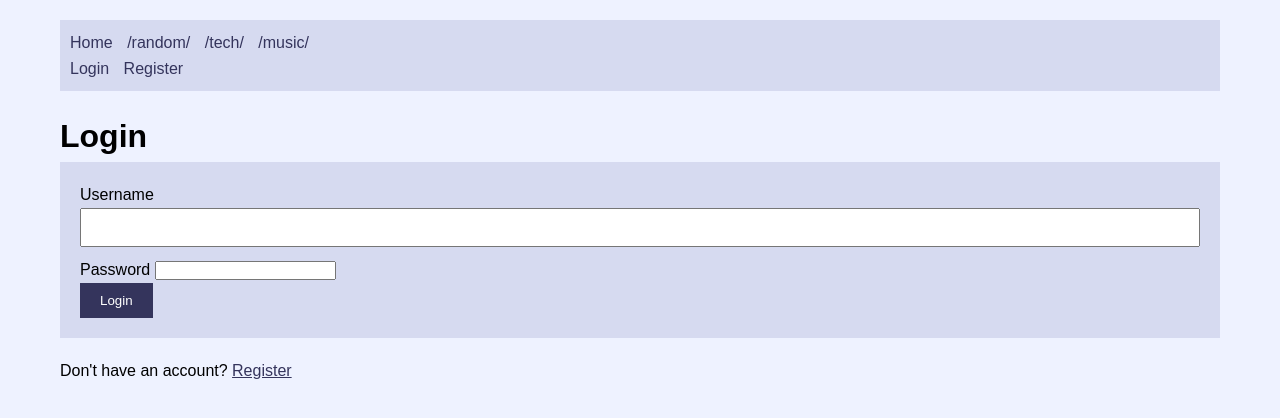
After one commit to KargJonas/yusen, a Flask app: page /login in a window 1280 px wide. The commit adds this page. Shown: the top 418 px of the page. Run offline with Flask 3, Linux system fonts and the light colour scheme.

Commit message:
Added user accounts

```diff
--- a/app/__init__.py
+++ b/app/__init__.py
@@ -1,9 +1,11 @@
 from flask import Flask
 from flask_sqlalchemy import SQLAlchemy
+from flask_login import LoginManager
 from config import Config
 import os
 
 db = SQLAlchemy()
+login_manager = LoginManager()
 
 def create_app():
     app = Flask(__name__)
@@ -13,9 +15,13 @@ def create_app():
     os.makedirs(app.config['UPLOAD_FOLDER'], exist_ok=True)
 
     db.init_app(app)
+    login_manager.init_app(app)
+    login_manager.login_view = 'auth.login'
 
     from app.routes import main
+    from app.auth import auth
     app.register_blueprint(main)
+    app.register_blueprint(auth)
 
     with app.app_context():
         db.create_all()
--- /dev/null
+++ b/app/auth.py
@@ -0,0 +1,69 @@
+from flask import Blueprint, render_template, redirect, url_for, request, flash
+from werkzeug.security import generate_password_hash, check_password_hash
+from flask_login import login_user, logout_user, login_required, current_user
+from app.models import User, db
+from app.models import Board  # For navigation
+
+auth = Blueprint('auth', __name__)
+
+@auth.route('/register', methods=['GET', 'POST'])
+def register():
+    if current_user.is_authenticated:
+        return redirect(url_for('main.index'))
+
+    boards = Board.query.all()  # For navigation
+
+    if request.method == 'POST':
+        username = request.form.get('username')
+        password = request.form.get('password')
+
+        # Simple validation
+        if not username or not password:
+            flash('Please fill all fields')
+            return redirect(url_for('auth.register'))
+
+        if User.query.filter_by(username=username).first():
+            flash('Username already exists')
+            return redirect(url_for('auth.register'))
+
+        user = User(
+            username=username,
+            password=generate_password_hash(password, method='pbkdf2:sha256')
+        )
+
+        db.session.add(user)
+        db.session.commit()
+
+        login_user(user)
+        return redirect(url_for('main.index'))
+
+    return render_template('auth/register.html', boards=boards)
+
+@auth.route('/login', methods=['GET', 'POST'])
+def login():
+    if current_user.is_authenticated:
+        return redirect(url_for('main.index'))
+
+    boards = Board.query.all()  # For navigation
+
+    if request.method == 'POST':
+        username = request.form.get('username')
+        password = request.form.get('password')
+
+        user = User.query.filter_by(username=username).first()
+
+        if not user or not check_password_hash(user.password, password):
+            flash('Please check your login details and try again')
+            return redirect(url_for('auth.login'))
+
+        login_user(user)
+        next_page = request.args.get('next')
+        return redirect(next_page if next_page else url_for('main.index'))
+
+    return render_template('auth/login.html', boards=boards)
+
+@auth.route('/logout')
+@login_required
+def logout():
+    logout_user()
+    return redirect(url_for('main.index'))
--- a/app/static/css/style.css
+++ b/app/static/css/style.css
@@ -225,6 +225,15 @@ img {
     color: #666;
 }
 
+.login-prompt {
+    background: #eef2ff;
+    border: 1px solid #d6daf0;
+    padding: 1rem;
+    margin: 1rem 0;
+    text-align: center;
+    border-radius: 4px;
+}
+
 .thread-preview {
     display: flex;
     gap: 1rem;
--- /dev/null
+++ b/app/templates/auth/login.html
@@ -0,0 +1,35 @@
+{% extends "base.html" %}
+
+{% block title %}Login{% endblock %}
+
+{% block content %}
+<div class="auth-container">
+    <h1>Login</h1>
+
+    {% with messages = get_flashed_messages() %}
+        {% if messages %}
+            <div class="flash-messages">
+                {{ messages[0] }}
+            </div>
+        {% endif %}
+    {% endwith %}
+
+    <form method="POST" action="{{ url_for('auth.login') }}" class="auth-form">
+        <div class="form-group">
+            <label for="username">Username</label>
+            <input type="text" name="username" required>
+        </div>
+
+        <div class="form-group">
+            <label for="password">Password</label>
+            <input type="password" name="password" required>
+        </div>
+
+        <button type="submit">Login</button>
+    </form>
+
+    <div class="auth-links">
+        <p>Don't have an account? <a href="{{ url_for('auth.register') }}">Register</a></p>
+    </div>
+</div>
+{% endblock %}
--- a/app/templates/base.html
+++ b/app/templates/base.html
@@ -8,10 +8,21 @@
 </head>
 <body>
     <nav>
+        <div class="nav-left">
             <a href="{{ url_for('main.index') }}">Home</a>
             {% for board in boards %}
                 <a href="{{ url_for('main.board', board_name=board.name) }}">/{{ board.name }}/</a>
             {% endfor %}
+        </div>
+        <div class="nav-right">
+            {% if current_user.is_authenticated %}
+                <span class="username">{{ current_user.username }}</span>
+                <a href="{{ url_for('auth.logout') }}">Logout</a>
+            {% else %}
+                <a href="{{ url_for('auth.login') }}">Login</a>
+                <a href="{{ url_for('auth.register') }}">Register</a>
+            {% endif %}
+        </div>
     </nav>
 
     <main>
--- a/app/templates/index.html
+++ b/app/templates/index.html
@@ -4,7 +4,7 @@
 
 {% block content %}
     <div class="welcome-banner">
-    <h1>Welcome to the Yusen imageboard!</h1>
+        <h1>Welcome to the Imageboard</h1>
         <div class="site-stats">
             <div class="stat-box">
                 <span class="stat-number">{{ total_stats.total_posts }}</span>
--- a/requirements.txt
+++ b/requirements.txt
@@ -2,3 +2,4 @@ Flask
 Flask-SQLAlchemy
 pillow
 python-dotenv
+flask-login
--- a/run.py
+++ b/run.py
@@ -1,3 +1,30 @@
+# from app import create_app, db
+# from app.models import Board
+
+# app = create_app()
+
+# def init_db():
+#     with app.app_context():
+#         # Create initial boards if they don't exist
+#         if Board.query.count() == 0:
+#             boards = [
+#                 Board(name='random', description='Random Discussion'),
+#                 Board(name='tech', description='Technology'),
+#                 Board(name='music', description='Music Discussion'),
+#                 Board(name='art', description='Art & Photography'),
+#                 Board(name='sci', description='Science'),
+#                 Board(name='gaming', description='Video Games'),
+#                 Board(name='fit', description='Health & Fitness'),
+#                 Board(name='lit', description='Literature'),
+#             ]
+#             for board in boards:
+#                 db.session.add(board)
+#             db.session.commit()
+
+# if __name__ == '__main__':
+#     init_db()  # Initialize the database with some boards
+#     app.run(debug=True)
+
 from app import create_app, db
 from app.models import Board
 
@@ -11,11 +38,6 @@ def init_db():
                 Board(name='random', description='Random Discussion'),
                 Board(name='tech', description='Technology'),
                 Board(name='music', description='Music Discussion'),
-                Board(name='art', description='Art & Photography'),
-                Board(name='sci', description='Science'),
-                Board(name='gaming', description='Video Games'),
-                Board(name='fit', description='Health & Fitness'),
-                Board(name='lit', description='Literature'),
             ]
             for board in boards:
                 db.session.add(board)
```
Also changed, not shown: app/models.py (+15 -2 lines), app/routes.py (+27 -29 lines), app/templates/auth/register.html (added, +35 -0 lines), app/templates/board.html (+16 -1 lines), app/templates/thread.html (indentation only), 1 other file. Lines whose indentation alone changed are shown as unchanged.
